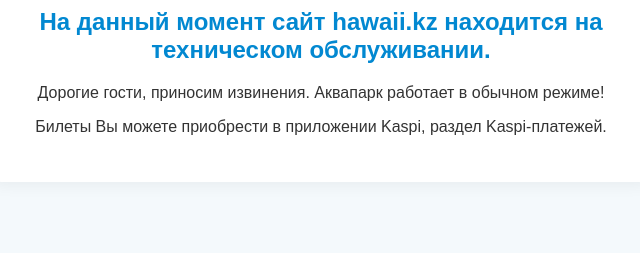
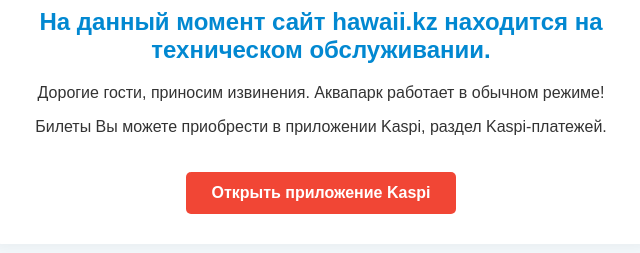
Before and after one commit to Hawaii-San-Remo/hawaii-offline, a plain HTML site: page index.html in a window 1280 px wide. Shown: the part 203-456 px from the top of the page, without its empty margins (319-959 px from the left). Drawn offline with Linux system fonts and the light colour scheme.

Commit message:
Update index.html

```diff
--- a/index.html
+++ b/index.html
@@ -29,6 +29,8 @@
         <h2>На данный момент сайт hawaii.kz находится на техническом обслуживании.</h2>
         <p>Дорогие гости, приносим извинения. Аквапарк работает в обычном режиме!</p>
         <p>Билеты Вы можете приобрести в приложении Kaspi, раздел Kaspi-платежей.</p>
+
+        <a href="https://kaspi.kz/" target="_blank" class="btn btn-kaspi">Открыть приложение Kaspi</a>
     </div>
 </body>
 </html>
```
